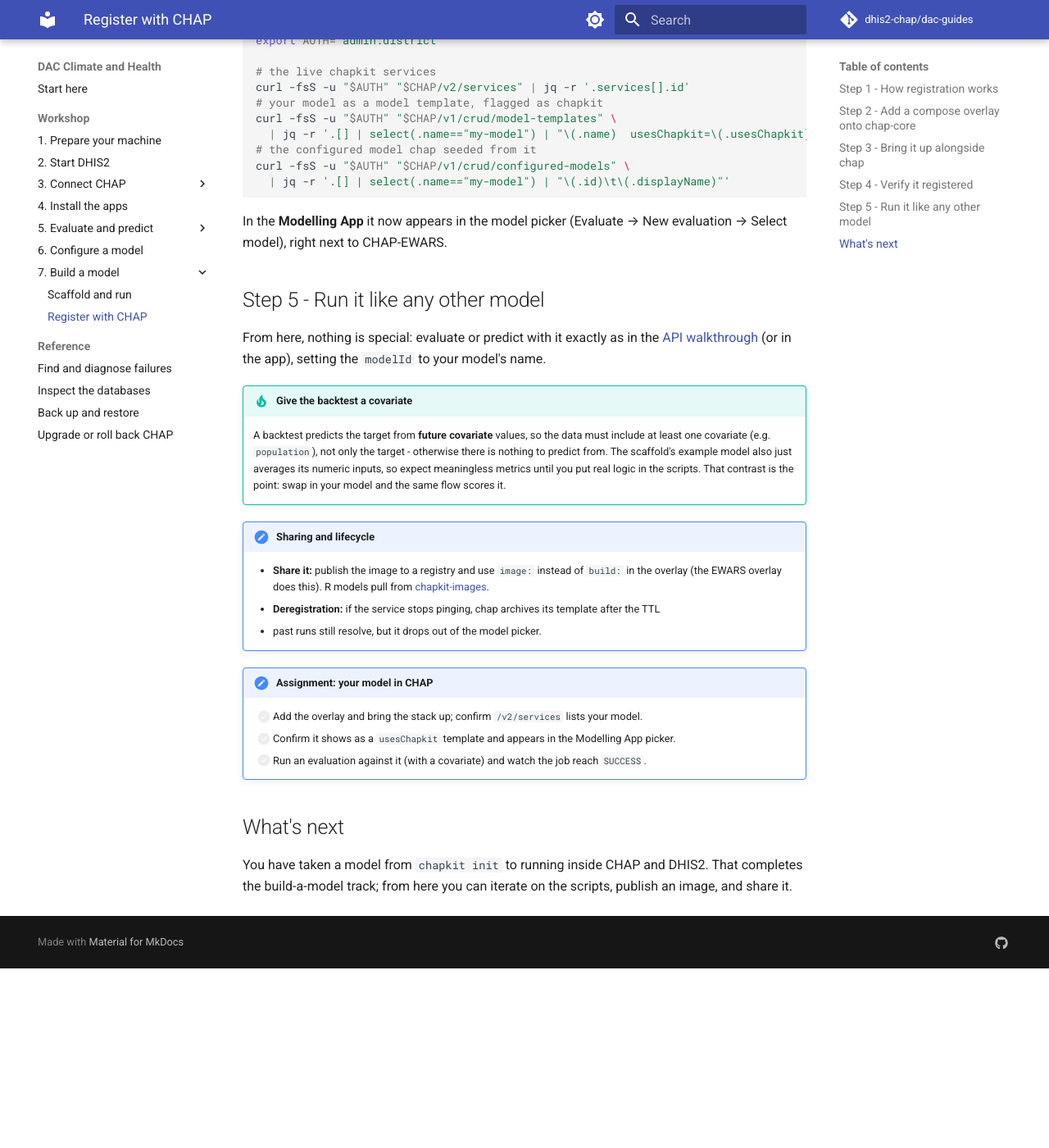
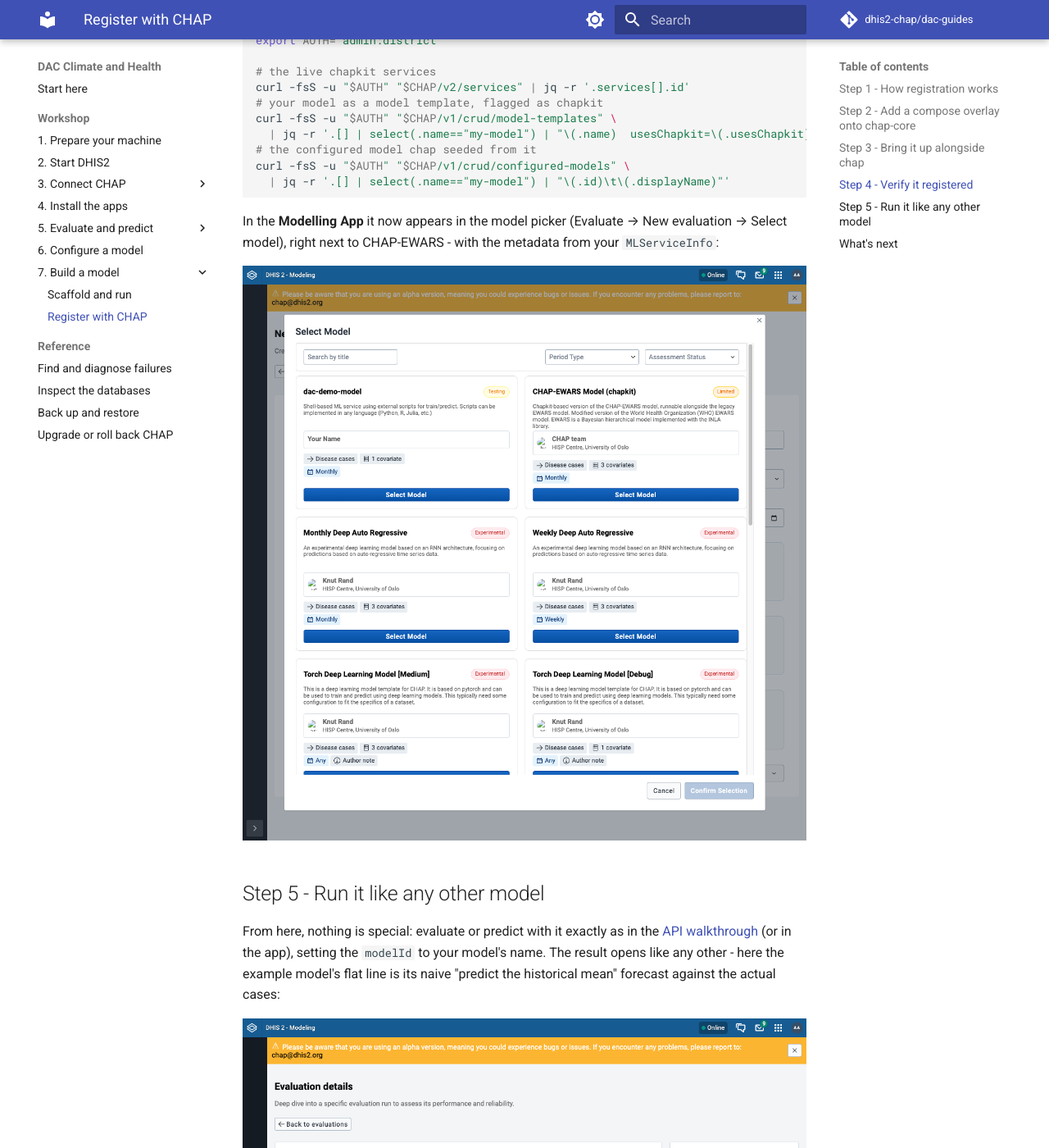
Before and after one commit to mortenoh/dac-ch-guide, an MkDocs documentation site: the page built from docs/modelling/chapkit-register.md, in a window 1280 px wide and 1400 px high, scrolled down 1463 px. Shown: the whole window at 82% size. Built offline with MkDocs 1.6.1 and Material for MkDocs 9.7.7, drawn with Linux system fonts in a browser that asks for light colours; comment, search, counter and statistics services are not loaded; before the commit the page ends 2644 px from its top, so only the background shows below that; some of the changed text lies outside the part shown.

Commit message:
docs: show the custom model running in the Modelling App
Add two screenshots to the chapkit register page - the model picker with
the custom model next to CHAP-EWARS, and an evaluation result run against
it - both captured live. Note that the model must declare a covariate in
MLServiceInfo for the backtest to have future data to predict from.

````diff
--- a/docs/modelling/chapkit-register.md
+++ b/docs/modelling/chapkit-register.md
@@ -72,19 +72,26 @@ curl -fsS -u "$AUTH" "$CHAP/v1/crud/configured-models" \
 ```
 
 In the **Modelling App** it now appears in the model picker (Evaluate → New evaluation → Select
-model), right next to CHAP-EWARS.
+model), right next to CHAP-EWARS - with the metadata from your `MLServiceInfo`:
+
+![Your model in the Modelling App's model picker](img/chapkit-model-picker.png)
 
 ## Step 5 - Run it like any other model
 
 From here, nothing is special: evaluate or predict with it exactly as in the
-[API walkthrough](with-curl.md) (or in the app), setting the `modelId` to your model's name.
+[API walkthrough](with-curl.md) (or in the app), setting the `modelId` to your model's name. The
+result opens like any other - here the example model's flat line is its naive "predict the
+historical mean" forecast against the actual cases:
+
+![An evaluation run with your own model](img/chapkit-eval-result.png)
 
 !!! tip "Give the backtest a covariate"
-    A backtest predicts the target from **future covariate** values, so the data must include at
-    least one covariate (e.g. `population`), not only the target - otherwise there is nothing to
-    predict from. The scaffold's example model also just averages its numeric inputs, so expect
-    meaningless metrics until you put real logic in the scripts. That contrast is the point:
-    swap in your model and the same flow scores it.
+    A backtest predicts the target from **future covariate** values, so your model must declare
+    at least one covariate (`required_covariates=["population"]` in `MLServiceInfo`) and the data
+    must supply it - with only the target there is nothing to predict from. The scaffold's
+    example model also just averages its numeric inputs, so expect meaningless metrics until you
+    put real logic in the scripts. That contrast is the point: swap in your model and the same
+    flow scores it.
 
 !!! note "Sharing and lifecycle"
     - **Share it:** publish the image to a registry and use `image:` instead of `build:` in the
````
Also changed, not shown: docs/modelling/img/chapkit-eval-result.png (added), docs/modelling/img/chapkit-model-picker.png (added).
